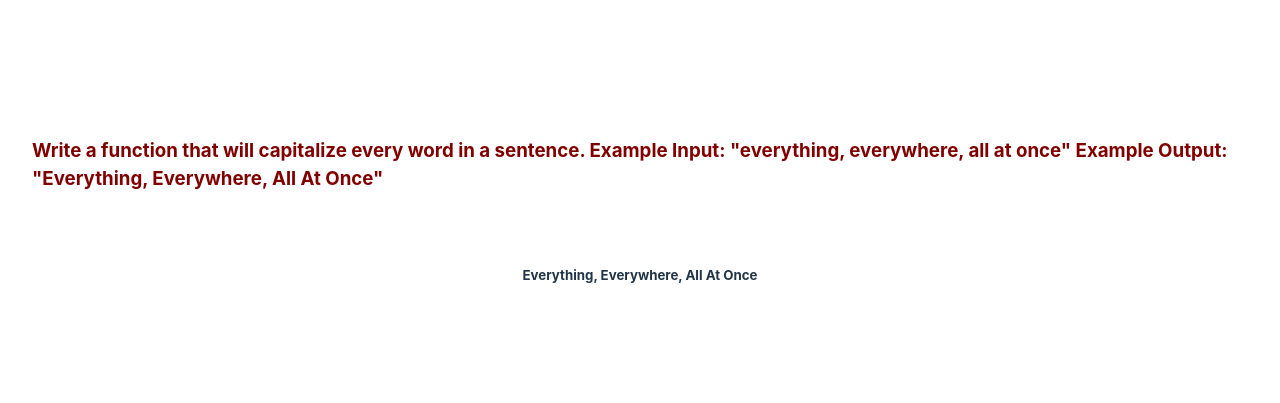
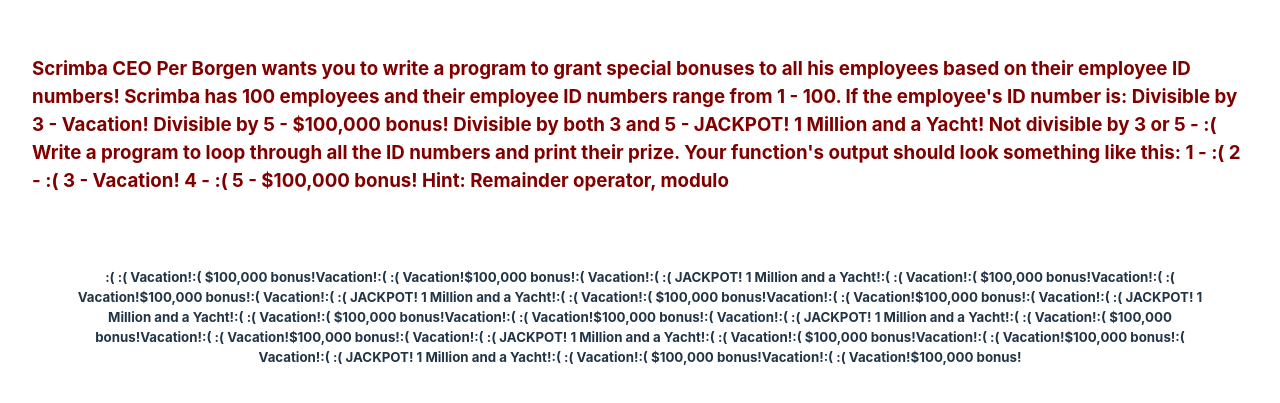
Before and after one commit to saurtripathi/JavascriptChallanges, a React (Vite) app: page / in a window 1280 px wide. Shown: the part 171-574 px from the top of the page. Built offline with nearby package versions, Linux system fonts and the light colour scheme.

Commit message:
Temporary commit

```diff
--- a/src/App.jsx
+++ b/src/App.jsx
@@ -6,17 +6,22 @@
 import Solution from './Solution'
 function App() {
 
+  const notAfizzBuzz = id =>
+
+    id % 3 === 0 && id % 5 === 0 ? 'JACKPOT! 1 Million and a Yacht!' :
+      id % 3 === 0 ? 'Vacation!' :
+        id % 5 === 0 ? '$100,000 bonus!' :
+          id % 3 !== 0 || id % 5 !== 0 ? ':( ' : ''
+
+  const employeeIdArray = Array.from({ length: 100 }, (e, i) => i + 1)
 
 
-  const [count, setCount] = useState(0)
-  const capitalizeWord = word => word.slice(0, 1).toUpperCase().concat(word.slice(1))
-  const toTitleCase = text => text.split(' ').map(word => capitalizeWord(word)).join(' ')
 
   return (
     <>
       <Challange />
       <div className="card">
-        <Solution capitalizeWord={capitalizeWord} toTitleCase={toTitleCase} />
+        <Solution notAfizzBuzz={notAfizzBuzz} employeeIdArray={employeeIdArray} />
       </div>
     </>
   )
--- a/src/Challange.jsx
+++ b/src/Challange.jsx
@@ -2,10 +2,26 @@
 
 export default function Challange() {
 
-   const s1 =  `
-                Write a function that will capitalize every word in a sentence. \n
-                Example Input: "everything, everywhere, all at once" \n
-                Example Output: "Everything, Everywhere, All At Once"
+    const s1 = `
+   Scrimba CEO Per Borgen wants you to write a program to grant special bonuses to all his employees based on their employee ID numbers!
+
+   Scrimba has 100 employees and their employee ID numbers range from 1 - 100. If the employee's ID number is:
+
+   Divisible by 3 - Vacation!
+   Divisible by 5 - $100,000 bonus!
+   Divisible by both 3 and 5 - JACKPOT! 1 Million and a Yacht!
+   Not divisible by 3 or 5 - :(
+
+   Write a program to loop through all the ID numbers and print their prize.
+   Your function's output should look something like this:
+
+   1 - :(
+   2 - :(
+   3 - Vacation!
+   4 - :(
+   5 - $100,000 bonus!
+
+   Hint: Remainder operator, modulo
     `
 
 
--- a/src/Solution.jsx
+++ b/src/Solution.jsx
@@ -1,10 +1,10 @@
 import React from 'react'
 
-export default function Solution({ capitalizeWord, toTitleCase }) {
-
+export default function Solution({ notAfizzBuzz, employeeIdArray }) {
+    // console.log(employeeIdArray)
     return (
         <h5>
-            {toTitleCase("everything, everywhere, all at once")}
+            {employeeIdArray.map(id => notAfizzBuzz(id))}
         </h5>
     )
 }
```
